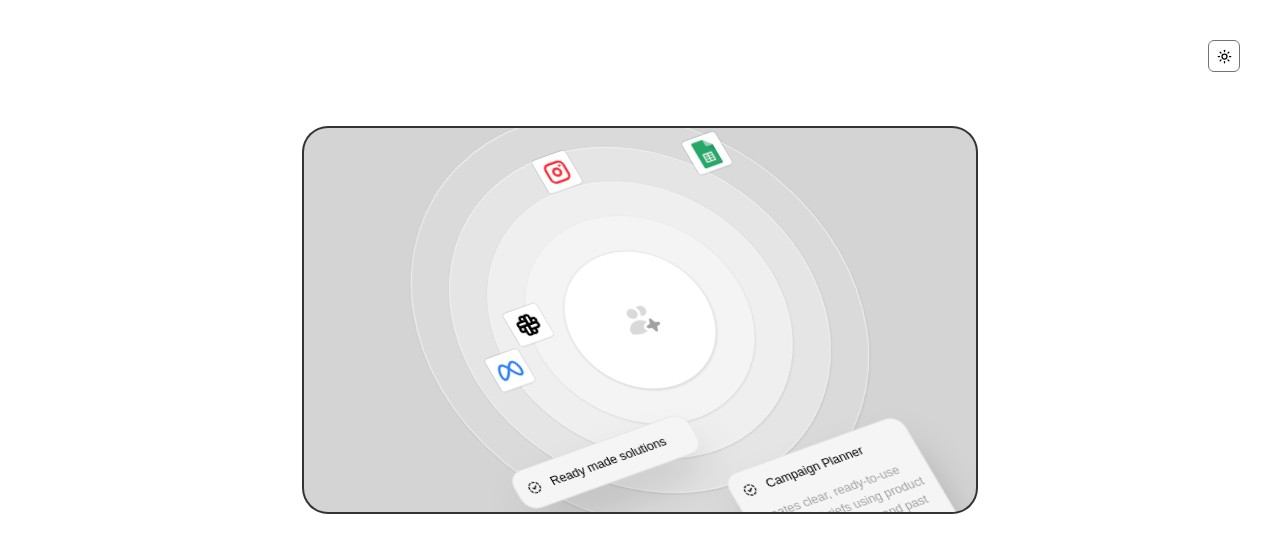
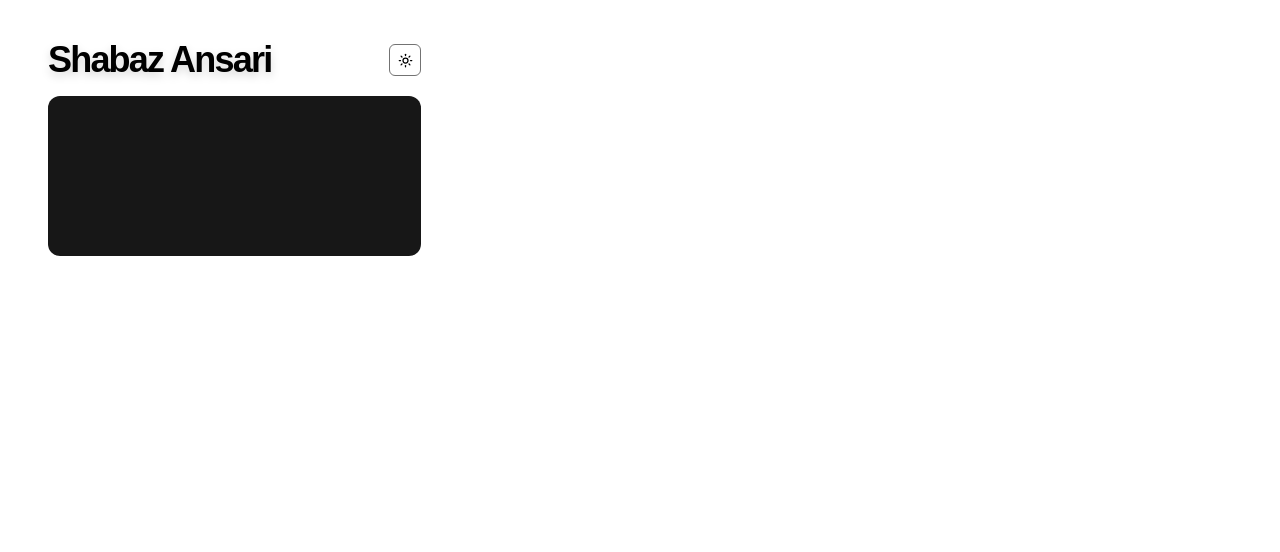
Before and after one commit to Kise07/Minimal-Portfolio, a Next.js app: page /work in a window 1280 px wide. Shown: the top 552 px of the page. Built offline with nearby package versions, Linux system fonts and the light colour scheme.

Commit message:
chore: initial grid for page
- rough grid for page

```diff
--- a/src/app/page.tsx
+++ b/src/app/page.tsx
@@ -6,7 +6,6 @@ import { Container } from "../components/core/container";
 
 export default function Page() {
   return (
-    <div className="flex items-center justify-center">
     <Container className="px-4 min-h-screen">
       <ScaleX />
       <Navbar />
@@ -14,6 +13,5 @@ export default function Page() {
       <Profile />
       <ScalesY className="h-8 my-5" />
     </Container>
-    </div>
   );
 }
--- a/src/app/work/page.tsx
+++ b/src/app/work/page.tsx
@@ -1,12 +1,9 @@
-import { Container } from "@/components/core/container";
-import { ModeToggle } from "@/components/ui/theme-toggle";
-import { SkeletonTwo } from "@/components/work/features/skeleton-2/second";
+import { Profile } from "@/components/ui/profile";
 
 export default function Work() {
   return (
-    <Container className="overflow-hidden flex items-center bg-neutral-300 rounded-3xl p-48 justify-center mt-32 ring-2 ring-black/80">
-      <ModeToggle className="fixed top-10 right-10" />
-      <SkeletonTwo />
-    </Container>
+    <div className="grid grid-cols-1 md:grid-cols-3 px-4 md:px-8">
+      <Profile />
+    </div>
   );
 }
--- a/src/components/core/container.tsx
+++ b/src/components/core/container.tsx
@@ -8,8 +8,6 @@ export const Container = ({
   className?: string;
 }) => {
   return (
-    <div className={cn("relative mx-auto w-full max-w-2xl", className)}>
-      {children}
-    </div>
+    <div className={cn("relative w-full max-w-xl", className)}>{children}</div>
   );
 };
--- a/src/components/core/heading.tsx
+++ b/src/components/core/heading.tsx
@@ -21,7 +21,7 @@ export const Heading = ({
     >
       <Tag
         className={cn(
-          "px-4 text-2xl font-bold tracking-tighter drop-shadow-lg md:text-4xl",
+          "text-2xl font-bold tracking-tighter drop-shadow-lg md:text-4xl",
           className,
         )}
       >
--- a/src/components/ui/profile.tsx
+++ b/src/components/ui/profile.tsx
@@ -1,9 +1,21 @@
+import { cn } from "../../../lib/utils";
 import { Heading } from "../core/heading";
+import { Dots } from "../work/minimal/dot-patterns";
+import { ModeToggle } from "./theme-toggle";
 
-export const Profile = () => {
+export const Profile = ({ className }: { className?: string }) => {
   return (
-    <section className="mt-10 px-4 flex items-baseline justify-start gap-4">
-      <Heading>Shabaz Ansari</Heading>
+    <section
+      className={cn(
+        "mt-10 px-4 flex flex-col items-baseline justify-start gap-4",
+        className,
+      )}
+    >
+      <div className="flex items-center justify-between w-full">
+        <Heading>Shabaz Ansari</Heading>
+        <ModeToggle />
+      </div>
+      <Dots />
     </section>
   );
 };
--- a/src/components/work/features/card-skeleton.tsx
+++ b/src/components/work/features/card-skeleton.tsx
@@ -10,7 +10,7 @@ const CardSkeleton = ({
   return (
     <div
       className={cn(
-        "relative flex h-80 flex-col perspective-distant sm:h-60 md:h-80",
+        "relative flex h-80 flex-col overflow-hidden perspective-distant sm:h-60 md:h-80 p-4 md:p-8 lg:p-12",
         className,
       )}
     >
```
Lines whose indentation alone changed are shown as unchanged.
